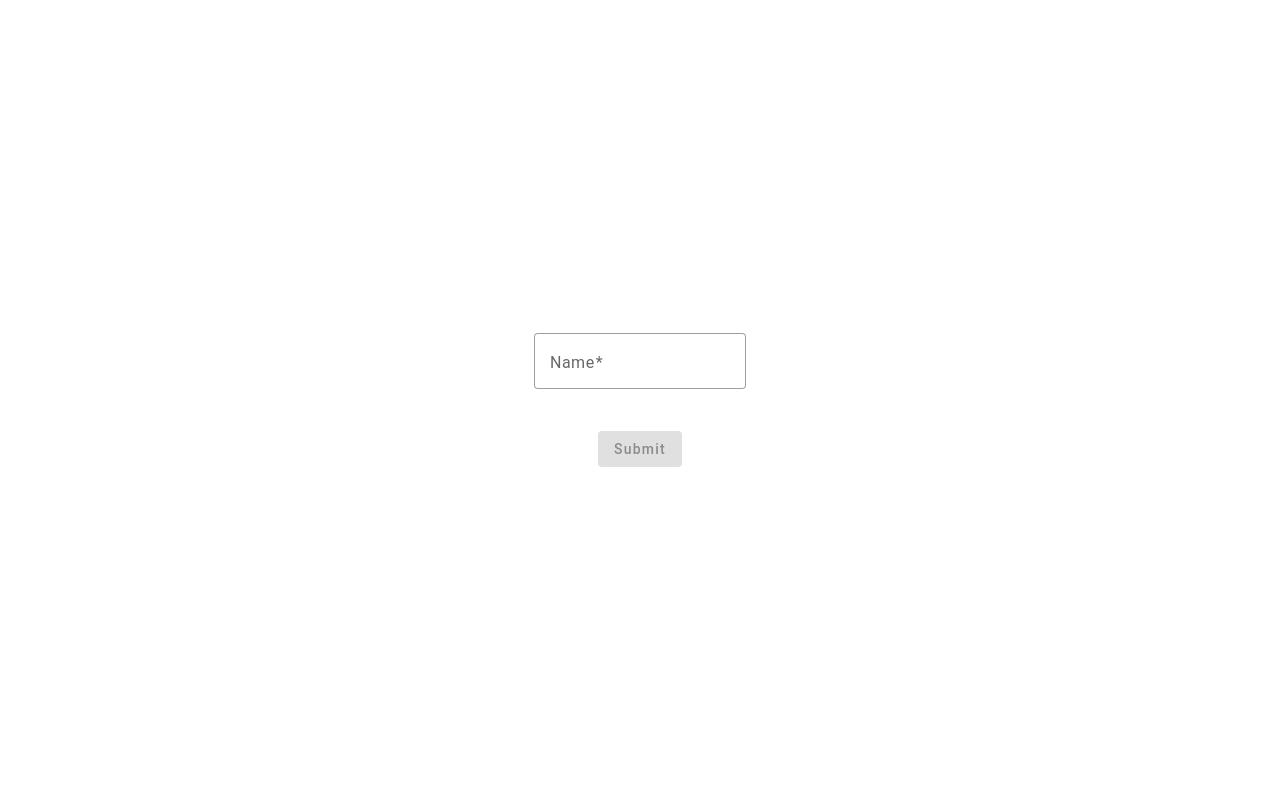
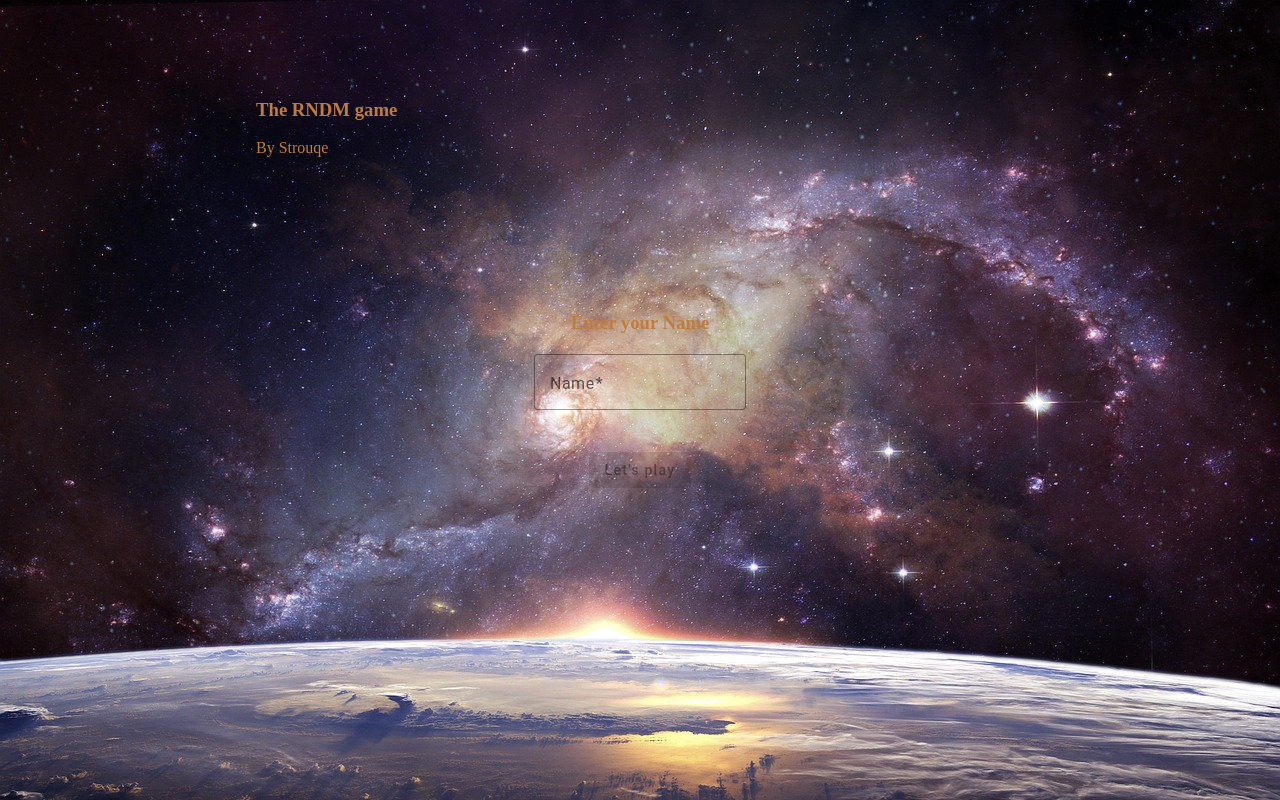
Before and after one commit to Strouqe/the-random-game, an Angular app in the folder game-front/: page / in a window 1280 px wide. Built offline with nearby package versions, Linux system fonts and the light colour scheme.

Commit message:
Homepage (#15)
* New board

* remove user-info component

* remove board component

* css in generated content

* added home component background

* user login background

```diff
--- a/game-front/src/app/components/user-login/user-login.component.html
+++ b/game-front/src/app/components/user-login/user-login.component.html
@@ -1,4 +1,10 @@
-<form class="form" [formGroup]="userForm" (ngSubmit)="onSubmit()">
+<div class="login">
+  <div class="login__header">
+    <h3>The RNDM game</h3>
+    <p>By Strouqe</p>
+  </div>
+  <form class="login__form" [formGroup]="userForm" (ngSubmit)="onSubmit()">
+    <h3>Enter your Name</h3>
     <mat-form-field appearance="outline">
       <mat-label>Name</mat-label>
       <input formControlName="userName" matInput minlength="3" />
@@ -9,6 +15,8 @@
       color="primary"
       [disabled]="!userForm.valid"
     >
-    Submit
+      Let's play
     </button>
   </form>
+
+</div>
--- a/game-front/src/app/components/user-login/user-login.component.scss
+++ b/game-front/src/app/components/user-login/user-login.component.scss
@@ -1,4 +1,17 @@
-.form {
+.login{
+  position: relative;
+  height: 100%;
+
+  color: #bd7c40;
+  background-image: url(../../images/galaxy-3608029_1280.jpg);
+  background-size: cover;
+  &__header {
+    position: absolute;
+    top: 10%;
+    left: 20%;
+  }
+
+  &__form {
     display: flex;
     flex-direction: column;
     justify-content: center;
@@ -13,3 +26,4 @@
       margin: 10px auto;
     }
   }
+}
```
Lines whose indentation alone changed are shown as unchanged.
